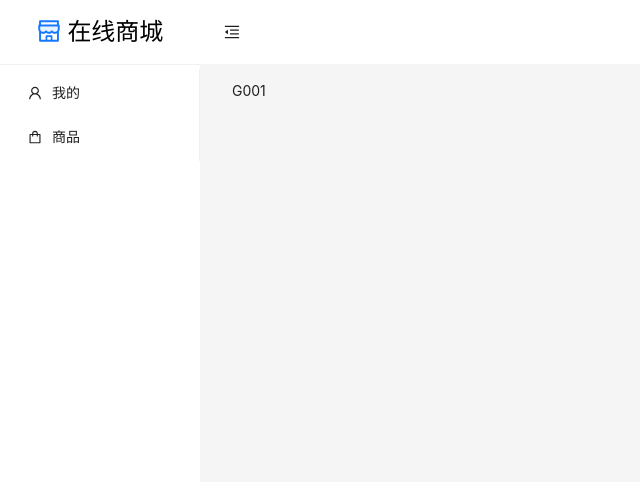
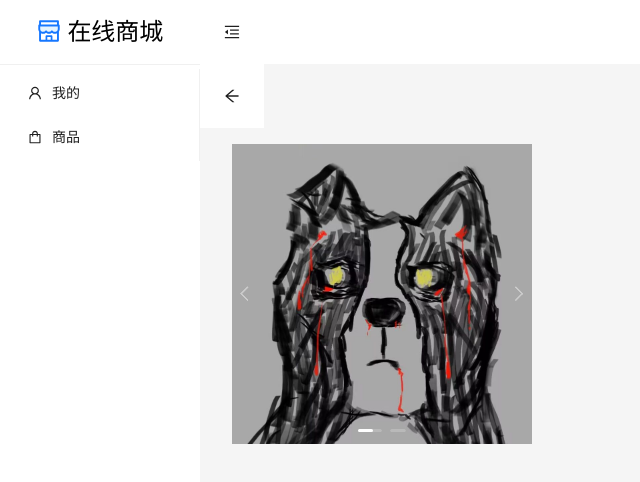
Before and after one commit to Bian-Mu/online-shopping, a React (Vite) app: page /details/1 in a window 1280 px wide. Shown: the top 482 px of the page, without its empty margins (0-640 px from the left). Built offline with nearby package versions, Linux system fonts and the light colour scheme.

Commit message:
feat:详情页

```diff
--- a/src/DataProps.ts
+++ b/src/DataProps.ts
@@ -34,6 +34,7 @@ export interface Good {
     merchantId: number;
     price: number;
     quantity: number;
+    volume: number;  //成交量
     /**
      * 商品类别
      * 1生活用品、2电子产品、3食品
--- a/src/components/Details.tsx
+++ b/src/components/Details.tsx
@@ -1,24 +1,52 @@
-import { Card, Input } from "antd"
+import { Button, Card, Carousel, Input } from "antd"
 import fakeGoods from "../fakeData/goods.json"
 import Meta from "antd/es/card/Meta"
 import {
+    ArrowLeftOutlined,
+    MenuFoldOutlined,
+    MenuUnfoldOutlined,
     SearchOutlined
 } from '@ant-design/icons';
-import { useLocation } from "react-router";
+import { useLocation, useNavigate } from "react-router";
+import { Header } from "antd/es/layout/layout";
+import { colorConfig } from "../AppCss";
 
 
 const Details: React.FC = () => {
 
     const location = useLocation()
     const goodId = location.state?.goodId
+    const navigate = useNavigate()
+    const returnOnClick = () => {
+        navigate(`/`)
+    }
 
     //http请求获取指定goods
     const goodsList = fakeGoods
     const [good] = goodsList.filter((value) => value.goodId !== goodId)
     return (
         <div className="h-[calc(100vh-64px)]">
-            <div id="goodsBox" className="h-[calc(100vh-655px)] grid grid-cols-5 gap-10 overflow-y-scroll overflow-x-hidden px-8 pt-4">
-                {good.goodId}
+            <Header style={{ width: 64, padding: 0, background: colorConfig.background }}>
+                <Button
+                    type="text"
+                    icon={<ArrowLeftOutlined />}
+                    onClick={() => returnOnClick()}
+                    style={{
+                        fontSize: '16px',
+                        width: 64,
+                        height: 64,
+                    }}
+                />
+            </Header>
+            <div id="detailsBox" className="h-[calc(100vh-128px)] overflow-y-scroll overflow-x-hidden px-8 pt-4">
+                <Carousel className="h-[300px] w-[300px]" arrows autoplay={{ dotDuration: true }} autoplaySpeed={3000}>
+                    <div className="h-[300px] w-[300px]">
+                        <img src={good.goodPics[0]} />
+                    </div>
+                    <div className="h-[300px] w-[300px]">
+                        <img src={good.goodPics[0]} />
+                    </div>
+                </Carousel>
             </div>
         </div>
 
--- a/src/fakeData/goods.json
+++ b/src/fakeData/goods.json
@@ -11,6 +11,7 @@
         "merchantId": 1001,
         "price": 89.9,
         "quantity": 50,
+        "volume": 0,
         "type": 1
     },
     {
@@ -26,6 +27,7 @@
         "merchantId": 1002,
         "price": 2999,
         "quantity": 25,
+        "volume": 0,
         "type": 2
     },
     {
@@ -39,6 +41,7 @@
         "merchantId": 1003,
         "price": 68,
         "quantity": 100,
+        "volume": 0,
         "type": 3
     },
     {
@@ -53,6 +56,7 @@
         "merchantId": 1001,
         "price": 25,
         "quantity": 0,
+        "volume": 0,
         "type": 1
     },
     {
@@ -66,6 +70,7 @@
         "merchantId": 1002,
         "price": 399,
         "quantity": 30,
+        "volume": 0,
         "type": 2
     },
     {
@@ -80,6 +85,7 @@
         "merchantId": 1003,
         "price": 45,
         "quantity": 80,
+        "volume": 0,
         "type": 3
     },
     {
@@ -93,6 +99,7 @@
         "merchantId": 1001,
         "price": 35,
         "quantity": 60,
+        "volume": 0,
         "type": 1
     },
     {
@@ -108,6 +115,7 @@
         "merchantId": 1002,
         "price": 4599,
         "quantity": 15,
+        "volume": 0,
         "type": 2
     },
     {
@@ -121,6 +129,7 @@
         "merchantId": 1003,
         "price": 32,
         "quantity": 120,
+        "volume": 0,
         "type": 3
     },
     {
@@ -135,6 +144,7 @@
         "merchantId": 1001,
         "price": 18,
         "quantity": 0,
+        "volume": 0,
         "type": 1
     },
     {
@@ -148,6 +158,7 @@
         "merchantId": 1002,
         "price": 899,
         "quantity": 40,
+        "volume": 0,
         "type": 2
     },
     {
@@ -161,6 +172,7 @@
         "merchantId": 1003,
         "price": 15,
         "quantity": 45,
+        "volume": 0,
         "type": 3
     },
     {
@@ -175,6 +187,7 @@
         "merchantId": 1001,
         "price": 128,
         "quantity": 20,
+        "volume": 0,
         "type": 1
     },
     {
@@ -189,6 +202,7 @@
         "merchantId": 1002,
         "price": 1999,
         "quantity": 18,
+        "volume": 0,
         "type": 2
     },
     {
@@ -202,6 +216,7 @@
         "merchantId": 1003,
         "price": 75,
         "quantity": 65,
+        "volume": 0,
         "type": 3
     }
 ]
```
